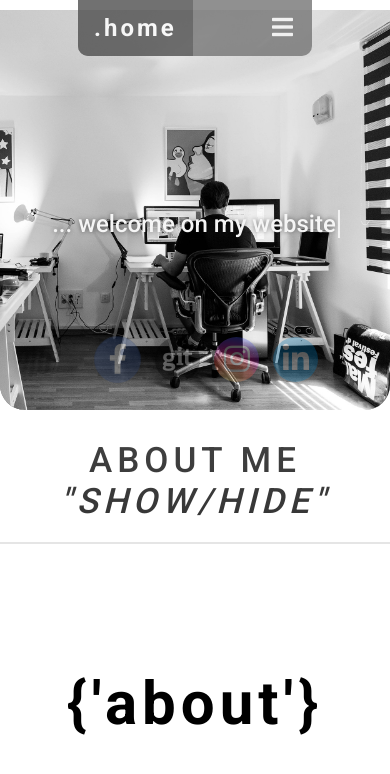
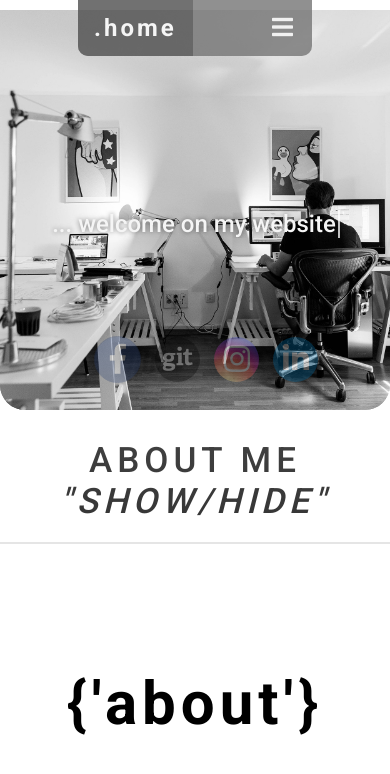
Before and after one commit to bockowskim/website, a plain HTML site: page index.html in a window 390 px wide. Shown: the top 774 px of the page. Drawn offline with nearby package versions, Linux system fonts and the light colour scheme.

Commit message:
Update index.html

```diff
--- a/index.html
+++ b/index.html
@@ -227,8 +227,8 @@
             header div .banerimage {
                 max-width: 640px;
                 background-attachment: fixed;
-                background-position: 100%;
-                /* background-size: cover; */
+                background-position: 50% 50%;
+                background-size: cover;
                 background-repeat: no-repeat;
                 /* border-bottom-left-radius: 150px; */
             }
```
